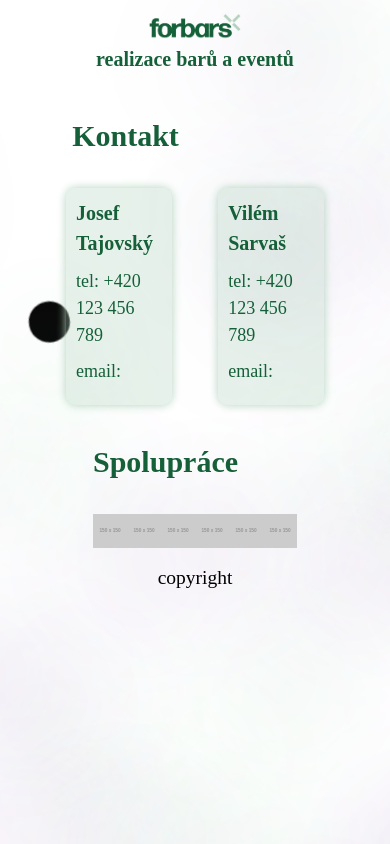
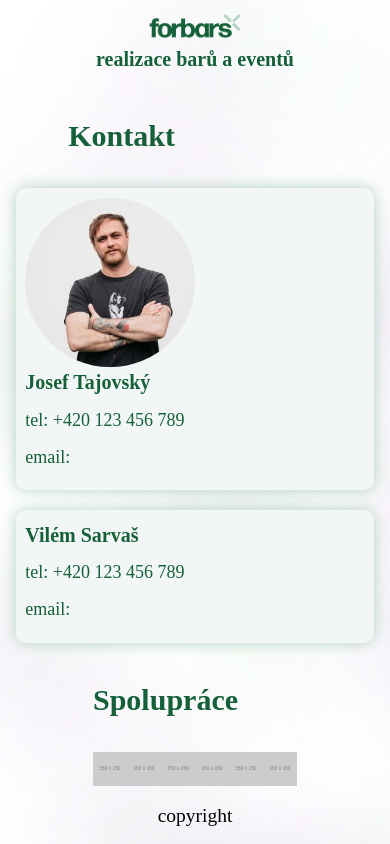
Before and after one commit to KamilaSemotanova/forbars, a React (Vite) app: page / in a window 390 px wide. Built offline with nearby package versions, Linux system fonts and the light colour scheme; the HTML template or start-up script is replaced by a standard one.

Commit message:
Improve responsivity

```diff
--- a/src/App.jsx
+++ b/src/App.jsx
@@ -1,3 +1,4 @@
+import React from "react";
 import style from "./App.module.scss";
 import Contact from "./components/Contact/Contact";
 import Cooperation from "./components/Cooperation/Cooperation";
--- a/src/components/Contact/Contact.jsx
+++ b/src/components/Contact/Contact.jsx
@@ -1,4 +1,5 @@
 import style from "./Contact.module.scss";
+import React from "react";
 
 const Contact = () => {
   return (
@@ -7,6 +8,11 @@ const Contact = () => {
         <h2 className={style.contact__title}>Kontakt</h2>
         <div className={style.card__box}>
           <div className={style.contact__card}>
+            <img
+              src="src/components/Contact/img/Josef portret.jpeg"
+              alt="Josef photo"
+              className={style.card__img}
+            />
             <h3 className={style.card__title}>Josef Tajovský</h3>
             <p className={style.card__phone}>tel: +420 123 456 789</p>
             <p className={style.card__email}>email: </p>
--- a/src/components/Contact/Contact.module.scss
+++ b/src/components/Contact/Contact.module.scss
@@ -1,4 +1,5 @@
 @import "src/styles/color.scss";
+@import "src/styles/breakpoints.scss";
 
 .contact {
   width: 100%;
@@ -6,9 +7,13 @@
 }
 
 .contact__container {
-  width: 90%;
+  width: 92%;
   margin: 0 auto;
   z-index: 10;
+
+  @media (min-width: $screen-md-min) {
+    width: 90%;
+  }
 }
 .contact__title {
   font-size: 30px;
@@ -22,19 +27,35 @@
 
 .card__box {
   display: flex;
-  flex-direction: row;
+  flex-direction: column;
+  gap: 1rem;
   justify-content: space-evenly;
   align-items: center;
+
+  @media (min-width: $screen-md-min) {
+    flex-direction: row;
+  }
+}
+
+.card__img {
+  position: relative;
+  width: 50%;
+  height: auto;
+  border-radius: 100%;
 }
 
 .contact__card {
-  width: 30%;
+  width: 100%;
   padding: 0.5rem;
-  background-color: #b2d2be4f;
+  background-color: $chefs-hat;
   border-radius: 10px;
   text-align: left;
   color: $fun-green;
-  box-shadow: $gossamer-green 0px 0px 10px 0px;
+  box-shadow: $gossamer-green 0px 0px 15px 0px;
+
+  @media (min-width: $screen-md-min) {
+    width: 30%;
+  }
 }
 
 .card__title {
--- a/src/components/Cooperation/Cooperation.jsx
+++ b/src/components/Cooperation/Cooperation.jsx
@@ -1,4 +1,5 @@
 import style from "./Cooperation.module.scss";
+import React from "react";
 
 const Cooperation = () => {
   return (
--- a/src/components/Footer/Footer.jsx
+++ b/src/components/Footer/Footer.jsx
@@ -1,4 +1,5 @@
 import style from "./Footer.module.scss";
+import React from "react";
 
 const Footer = () => {
   return (
--- a/src/components/Header/Header.jsx
+++ b/src/components/Header/Header.jsx
@@ -1,5 +1,6 @@
 import style from "./Header.module.scss";
 import logo from "../../assets/logo.png";
+import React from "react";
 
 const Header = () => {
   return (
--- /dev/null
+++ b/src/styles/breakpoints.scss
@@ -0,0 +1,4 @@
+$screen-sm-min: 768px;
+$screen-md-min: 992px;
+$screen-lg-min: 1200px;
+$screen-xl-min: 1440px;
```
Also changed, not shown: src/components/Contact/img/Josef portret.jpeg (added).
